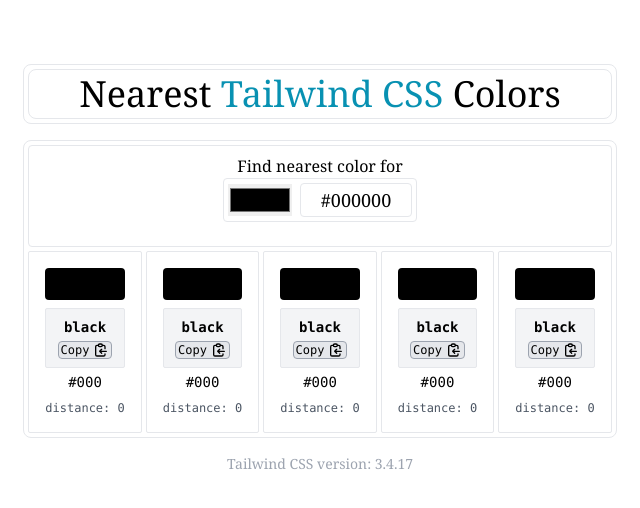
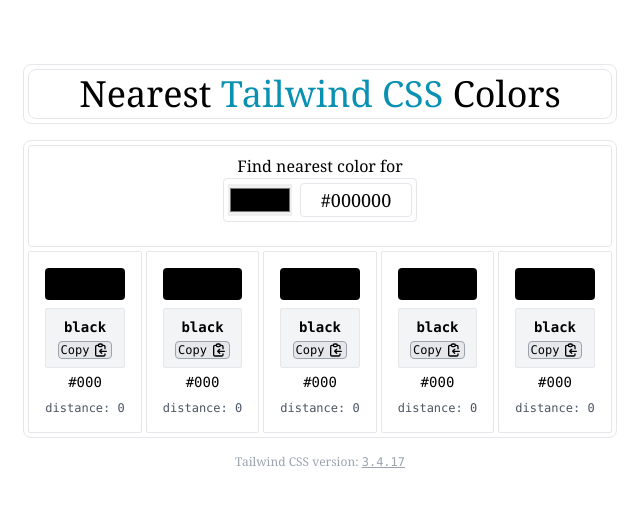
Before and after one commit to shreshthmohan/nearest-tailwind-color, a website built with webpack: page src/index.html in a window 1280 px wide. Shown: the full height of the page, 320-960 px from the left. Built offline with nearby package versions, Linux system fonts and the light colour scheme.

Commit message:
font mono for footer version text

```diff
--- a/src/index.html
+++ b/src/index.html
@@ -42,8 +42,9 @@
               id="show-nearest-tailwind-colors-container"
             ></div>
           </div>
-          <p class="mt-4 text-sm text-gray-400 text-center">
-            Tailwind CSS version: <span id="tailwind-version"></span>
+          <p class="mt-4 text-xs text-gray-400 text-center">
+            Tailwind CSS version:
+            <span class="underline font-mono" id="tailwind-version"></span>
           </p>
         </div>
       </div>
```
